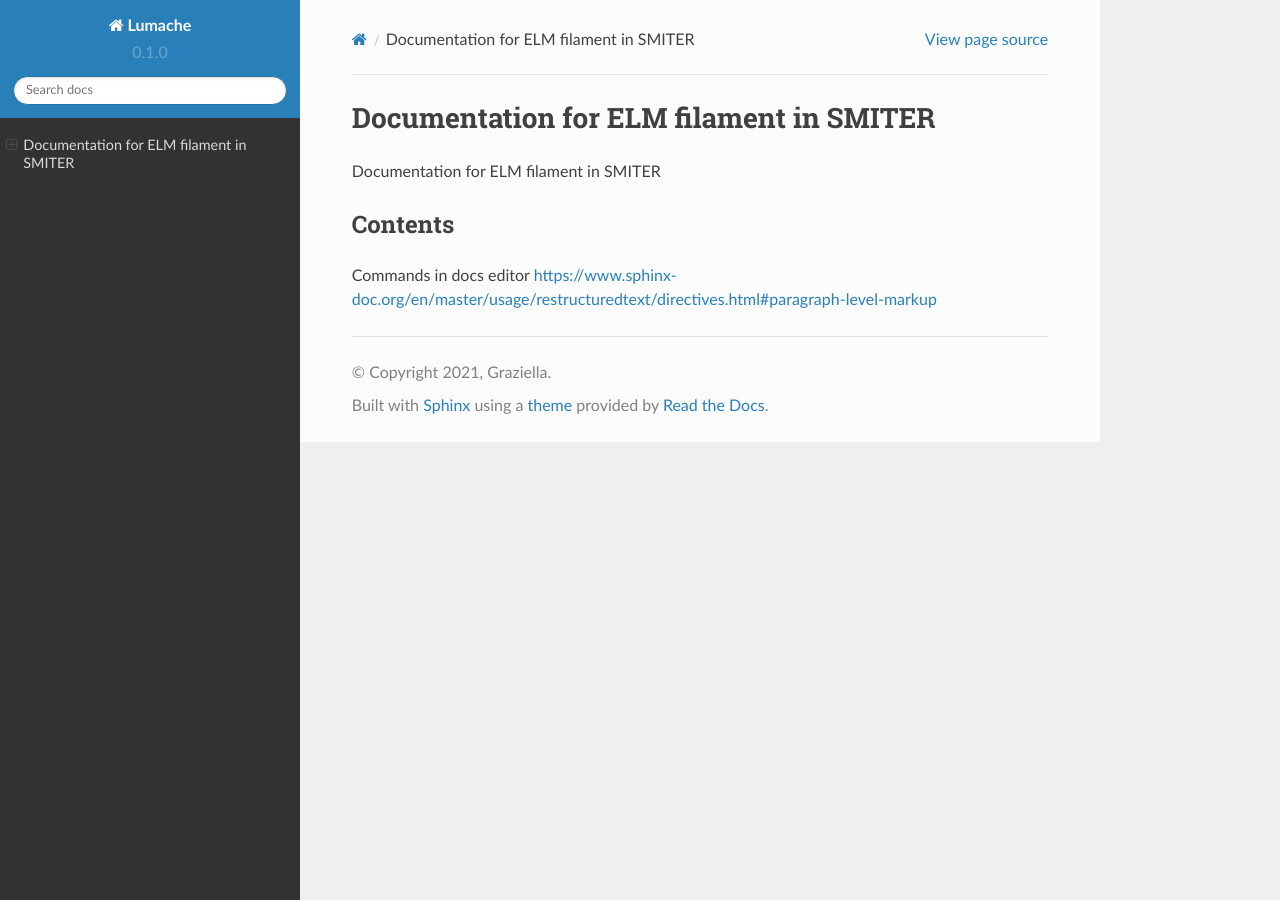
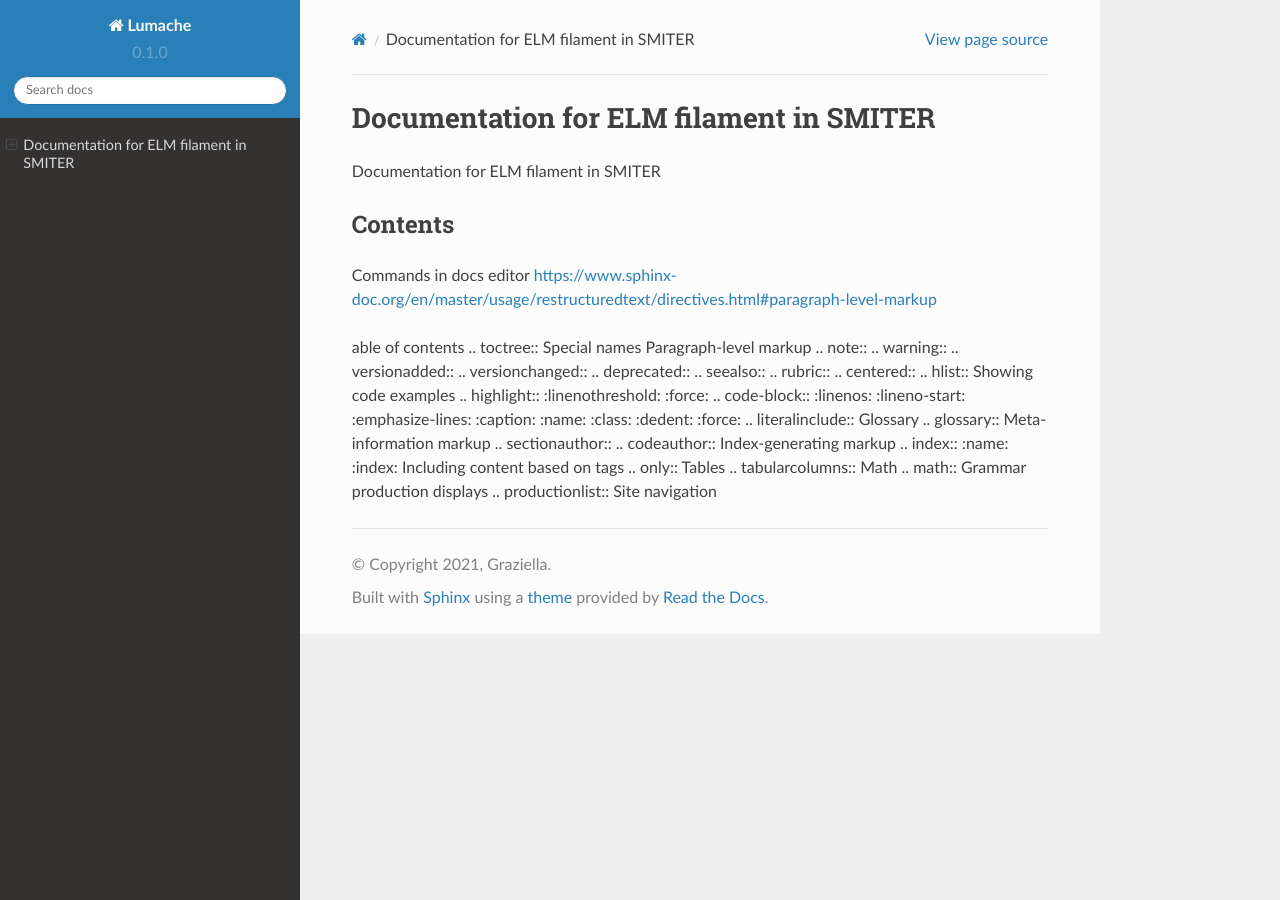
Before and after one commit to sunwmoon/Sunwoo, a Sphinx documentation site: the page built from docs/source/index.rst, in a window 1280 px wide. Built offline with Sphinx 7.4.7 and the Read the Docs theme 2.0.0, drawn with Linux system fonts in a browser that asks for light colours.

Commit message:
Update index.rst

```diff
--- a/docs/source/index.rst
+++ b/docs/source/index.rst
@@ -8,3 +8,50 @@ Contents
 
 Commands in docs editor
 https://www.sphinx-doc.org/en/master/usage/restructuredtext/directives.html#paragraph-level-markup
+
+
+able of contents
+.. toctree::
+Special names
+Paragraph-level markup
+.. note::
+.. warning::
+.. versionadded::
+.. versionchanged::
+.. deprecated::
+.. seealso::
+.. rubric::
+.. centered::
+.. hlist::
+Showing code examples
+.. highlight::
+:linenothreshold:
+:force:
+.. code-block::
+:linenos:
+:lineno-start:
+:emphasize-lines:
+:caption:
+:name:
+:class:
+:dedent:
+:force:
+.. literalinclude::
+Glossary
+.. glossary::
+Meta-information markup
+.. sectionauthor::
+.. codeauthor::
+Index-generating markup
+.. index::
+:name:
+:index:
+Including content based on tags
+.. only::
+Tables
+.. tabularcolumns::
+Math
+.. math::
+Grammar production displays
+.. productionlist::
+Site navigation
```
